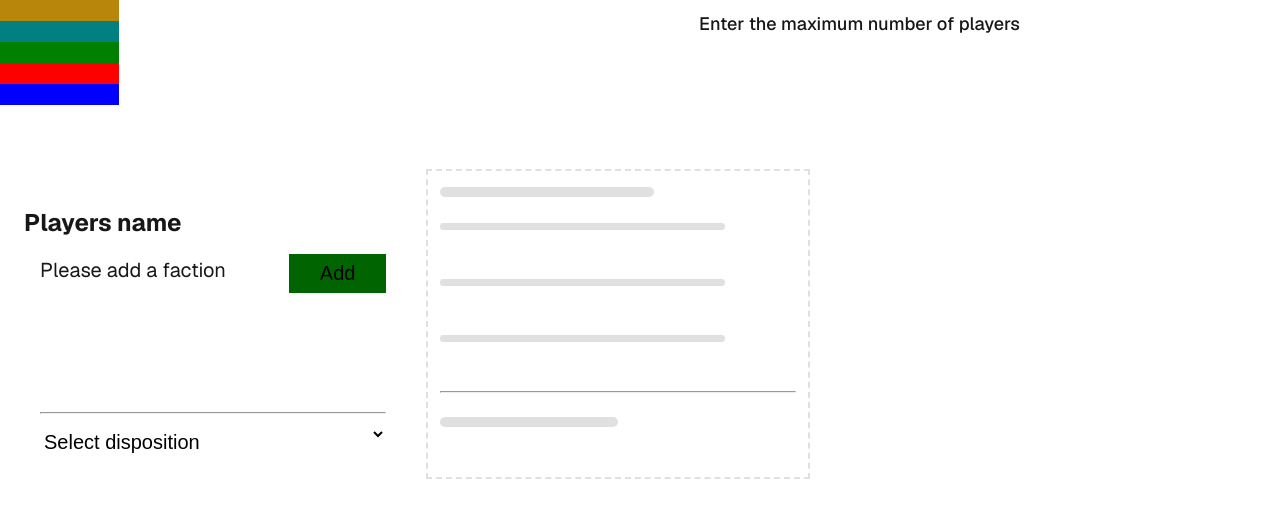
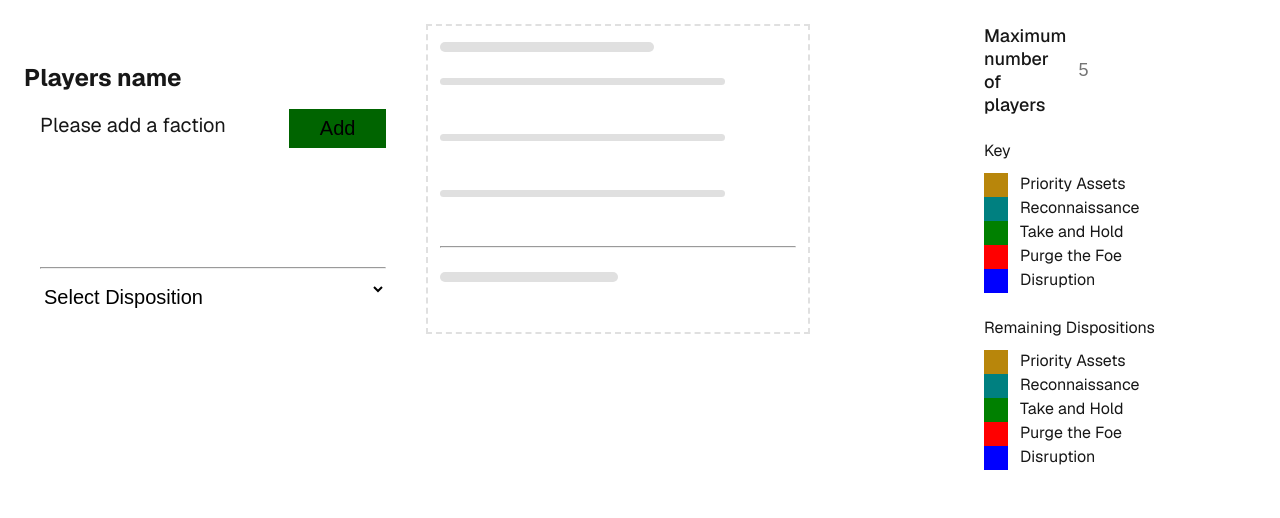
Before and after one commit to nathan-snelson/teams-organiser, a Next.js app: page / in a window 1280 px wide. Shown: the top 518 px of the page. Built offline with nearby package versions, Linux system fonts and the light colour scheme.

Commit message:
Updating monitor component to controls, amended layout and added additional functionality

```diff
--- a/src/app/page.tsx
+++ b/src/app/page.tsx
@@ -1,11 +1,11 @@
 import styles from "./page.module.css";
-import Monitor from "./ui/monitor";
+import Controls from "./ui/controls";
 
 export default function Home() {
   return (
     <div className={styles.page}>
       <main className={styles.main}>
-        <Monitor />
+        <Controls />
       </main>
     </div>
   );
--- a/src/app/ui/monitor.module.css
+++ b/src/app/ui/controls.module.css
@@ -1,27 +1,42 @@
-.monitor {
-    display: flex;
-    flex-direction: column;
+.controls {
     width: 100%;
     height: auto;
 
     .header {
         display: flex;
-        flex-direction: row;
+        flex-direction: column;
         justify-content: space-between;
+        float: right;
+        width: 25%;
+        height: 100%;
+        padding: 24px;
+        gap: 24px;
+
+
+        .listtitle {
+            display: flex;
+            flex-direction: column;
+            gap: 12px;
+        }
 
         .dispositionlist {
             list-style-type: none;
-            margin-bottom: 24px;
 
             li {
-                max-width: 120px;
+                display: flex;
+                gap: 12px;
+            }
+
+            .dispositionindicator {
+                height: 24px;
+                width: 24px;
             }
         }
 
         .playercount {
             display: flex;
+            align-items: center;
             gap: 8px;
-            padding: 12px;
 
             label {
                 font-size: 18px;
@@ -48,6 +63,6 @@
         flex-direction: row;
         flex-wrap: wrap;
         gap: 24px;
-        padding: 40px 24px;
+        padding: 24px;
     }
 }
--- /dev/null
+++ b/src/app/ui/controls.tsx
@@ -0,0 +1,146 @@
+'use client'
+
+import { useState } from "react";
+import Tile from "./tile/tile";
+import TileSkeleton from "./tile/tileSkeleton";
+import styles from './controls.module.css';
+import { Disposition, TileData } from "@/types";
+import { generateTileId } from "@/helper";
+
+export default function Controls() {
+  const dispositions: Disposition[] = [
+    { name: 'Select Disposition', colour: '', tag: '', exclude: true, count: 0 },
+    { name: 'Priority Assets', colour: 'darkgoldenrod', tag: 'priority', count: 0 },
+    { name: 'Reconnaissance', colour: 'teal', tag: 'recon', count: 0 },
+    { name: 'Take and Hold', colour: 'green', tag: 'take', count: 0 },
+    { name: 'Purge the Foe', colour: 'red', tag: 'purge', count: 0 },
+    { name: 'Disruption', colour: 'blue', tag: 'disrupt', count: 0 }
+  ];
+
+  const [tiles, setTiles] = useState<TileData[]>([
+    { id: generateTileId(), disposition: null },
+  ]);
+  const [playerLimit, setPlayerLimit] = useState(5);
+  const playerLimitReached = tiles.length >= playerLimit;
+  const [allowDoubling, setAllowDoubling] = useState(false);
+
+  const setTileDisposition = (tileId: number, tag: string) => {
+    const disposition = dispositions.find(
+      (disposition) => disposition.tag === tag
+    );
+
+    if (!disposition) return;
+
+    setTiles((currentTiles) =>
+      currentTiles.map((tile) =>
+        tile.id === tileId
+          ? { ...tile, disposition }
+          : tile
+      )
+    );
+  };
+
+  const addNewTile = () => {
+    setTiles((currentTiles) => {
+      return [
+        ...currentTiles,
+        { id: generateTileId(), disposition: null }
+      ]
+    })
+  }
+
+  const removeTile = (id: number) => {
+    setTiles((currentTiles) => {
+      return currentTiles.filter(currentTile => currentTile.id !== id)
+    });
+  }
+
+  const maxDispositionCount = allowDoubling ? 2 : 1;
+  const dispositionsWithCounts = dispositions.map((disposition) => ({
+    ...disposition,
+    count: tiles.filter(
+      (tile) => tile.disposition?.tag === disposition.tag
+    ).length,
+  }));
+
+  const remainingDispositions = dispositionsWithCounts.filter(
+    (disposition) =>
+      !disposition.exclude &&
+      disposition.count < maxDispositionCount
+  );
+
+  const updatePlayerLimit = (limit: number) => {
+    const doubling = limit > 5;
+    setAllowDoubling(doubling);
+    setPlayerLimit(limit);
+  }
+
+  return (
+      <div className={styles.controls}>
+        <div className={styles.header}>
+          <div className={styles.playercount}>
+            <label htmlFor="team-size">Maximum number of players</label>
+            <input id="team-size" type="numeric" placeholder={playerLimit.toString()} onChange={(e) => updatePlayerLimit(Number(e.target.value))} />
+          </div>
+
+          <div className={styles.listtitle}>
+            <span>Key</span>
+            <ul id="disposition-key" className={styles.dispositionlist}>
+              {dispositions.map((disposition) => (
+                !disposition.exclude && (
+                  <li
+                    key={disposition.tag}
+                  >
+                    <div className={styles.dispositionindicator} style={{ backgroundColor: disposition.colour }}></div>
+                    <span>{disposition.name}</span>
+                  </li>
+                )
+              ))}
+            </ul>
+          </div>
+
+          <div className={styles.listtitle}>
+            <span>Remaining Dispositions</span>
+            <ul id="remaining-disposition-list" className={styles.dispositionlist}>
+            {remainingDispositions.map((disposition) => (
+              !disposition.exclude && (
+                <li
+                  key={'remaining-' + disposition.tag}
+                >
+                  <div className={styles.dispositionindicator} style={{ backgroundColor: disposition.colour }}></div>
+                  <span>{disposition.name}</span>
+                  {
+                    allowDoubling && (
+                      <span>({ disposition.count } / 2)</span>
+                    )
+                  }
+                </li>
+              )
+            ))}
+            </ul>
+          </div>
+        </div>
+
+        <div className={styles.content}>
+          {tiles.map((tile) => (
+            <Tile
+              key={tile.id}
+              tileId={tile.id}
+              dispositions={dispositions}
+              selectedDisposition={tile.disposition}
+              dispositionChangedAction={(tag) =>
+                setTileDisposition(tile.id, tag)
+              }
+              removeTileAction={(id) =>
+                removeTile(id)
+              }
+            />
+          ))}
+
+          {!playerLimitReached && (
+            <TileSkeleton addNewTileAction={addNewTile}/>
+          )}
+        </div>
+      </div>
+    );
+}
--- a/src/app/ui/monitor.tsx
+++ /dev/null
@@ -1,109 +0,0 @@
-'use client'
-
-import { useState } from "react";
-import Tile from "./tile/tile";
-import TileSkeleton from "./tile/tileSkeleton";
-import styles from './monitor.module.css';
-import { Disposition, TileData } from "@/types";
-import { generateTileId } from "@/helper";
-
-export default function Monitor() {
-  const dispositions: Disposition[] = [
-    { name: 'Priority Assets', colour: 'darkgoldenrod', tag: 'priority' },
-    { name: 'Reconnaissance', colour: 'teal', tag: 'recon' },
-    { name: 'Take and Hold', colour: 'green', tag: 'take' },
-    { name: 'Purge the Foe', colour: 'red', tag: 'purge' },
-    { name: 'Disruption', colour: 'blue', tag: 'disrupt' }
-  ];
-
-  const [tiles, setTiles] = useState<TileData[]>([
-    { id: generateTileId(), disposition: null },
-  ]);
-  const [playerLimit, setPlayerLimit] = useState(5);
-  const [playerLimitReached, setPlayerLimitReached] = useState(false);
-
-  const setTileDisposition = (tileId: number, tag: string) => {
-    const disposition = dispositions.find(
-      (disposition) => disposition.tag === tag
-    );
-
-    if (!disposition) return;
-
-    setTiles((currentTiles) =>
-      currentTiles.map(tile =>
-        tile.id === tileId
-          ? { ...tile, disposition }
-          : tile
-      )
-    );
-  };
-
-  const addNewTile = () => {
-      setTiles((currentTiles) => {
-      const limitReached = currentTiles.length + 1 >= playerLimit;
-      if (limitReached) setPlayerLimitReached(!playerLimitReached);
-      return [
-        ...currentTiles,
-        { id: generateTileId(), disposition: null }
-      ]
-    })
-  }
-
-  const removeTile = (id: number) => {
-      setTiles((currentTiles) => {
-          const limitReached = currentTiles.length - 1 >= playerLimit;
-          if (!limitReached) setPlayerLimitReached(!playerLimitReached);
-          return currentTiles.filter(currentTile => currentTile.id !== id)
-      });
-  }
-
-  const remainingDispositions = dispositions.filter(
-    (disposition) =>
-      !tiles.some(
-        (tile) => tile.disposition?.tag === disposition.tag
-      )
-  );
-
-  return (
-      <div className={styles.monitor}>
-        <div className={styles.header}>
-          <ul id="disposition-list" className={styles.dispositionlist}>
-            {remainingDispositions.map((disposition) => (
-              <li
-                key={disposition.tag}
-                style={{ backgroundColor: disposition.colour, color: disposition.colour }}
-              >
-                {disposition.name}
-              </li>
-            ))}
-          </ul>
-
-          <div className={styles.playercount}>
-            <label htmlFor="team-size">Enter the maximum number of players</label>
-            <input id="team-size" type="numeric" onChange={(e) => setPlayerLimit(Number(e.target.value))} />
-          </div>
-        </div>
-
-        <div className={styles.content}>
-          {tiles.map((tile) => (
-            <Tile
-              key={tile.id}
-              tileId={tile.id}
-              dispositions={dispositions}
-              selectedDisposition={tile.disposition}
-              dispositionChangedAction={(tag) =>
-                setTileDisposition(tile.id, tag)
-              }
-              removeTileAction={(id) =>
-                removeTile(id)
-              }
-            />
-          ))}
-
-          {!playerLimitReached && (
-            <TileSkeleton addNewTileAction={addNewTile}/>
-          )}
-        </div>
-      </div>
-    );
-}
--- a/src/app/ui/tile/tile.tsx
+++ b/src/app/ui/tile/tile.tsx
@@ -120,8 +120,6 @@ export default function Tile({ dispositionChangedAction, dispositions, selectedD
             value={selectedDisposition?.tag ?? ""}
             onChange={(e) => dispositionChangedAction(e.target.value)}
           >
-            <option value="">Select disposition</option>
-
             {dispositions.map((disposition) => (
               <option
                 key={disposition.tag}
--- a/src/types/index.ts
+++ b/src/types/index.ts
@@ -2,6 +2,8 @@ export type Disposition = {
   name: string;
   colour: string;
   tag: string;
+  exclude?: boolean;
+  count: number;
 }
 
 export type TileData = {
```
